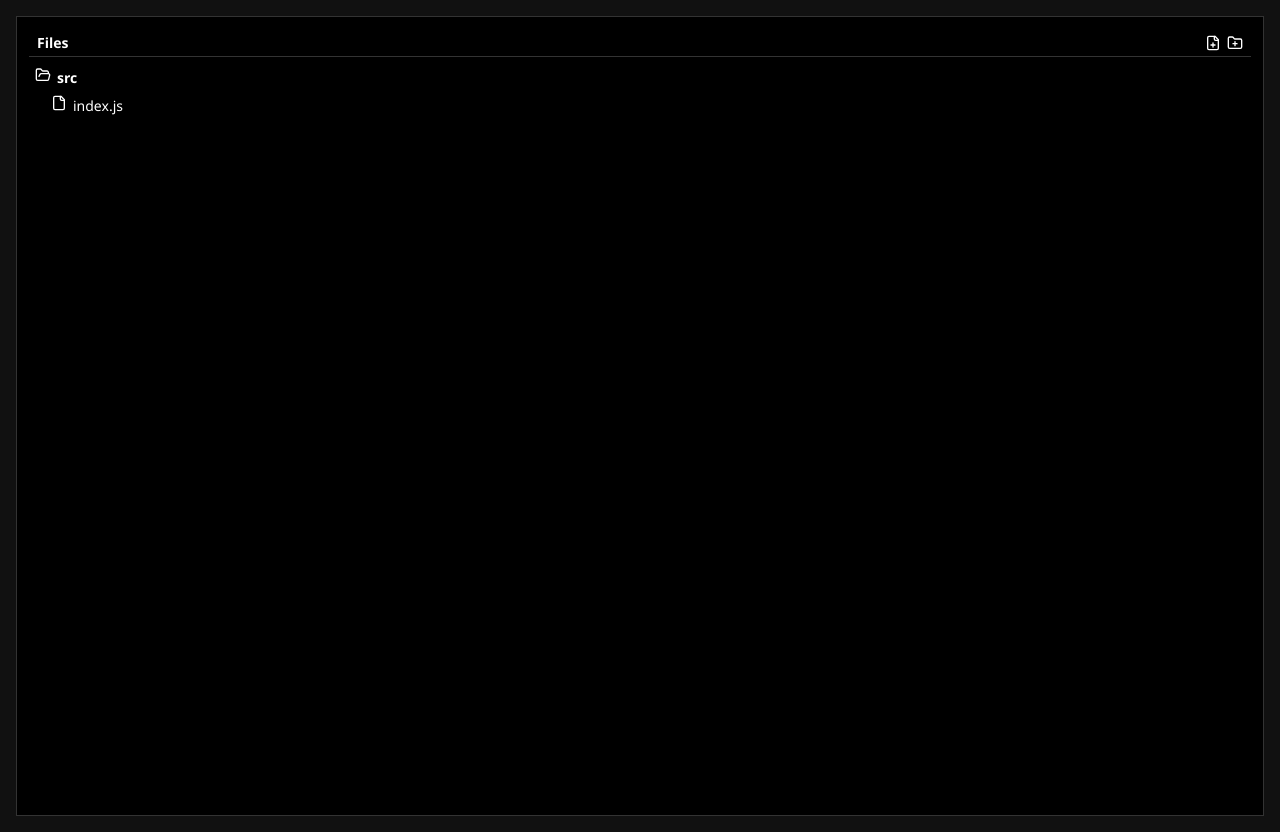
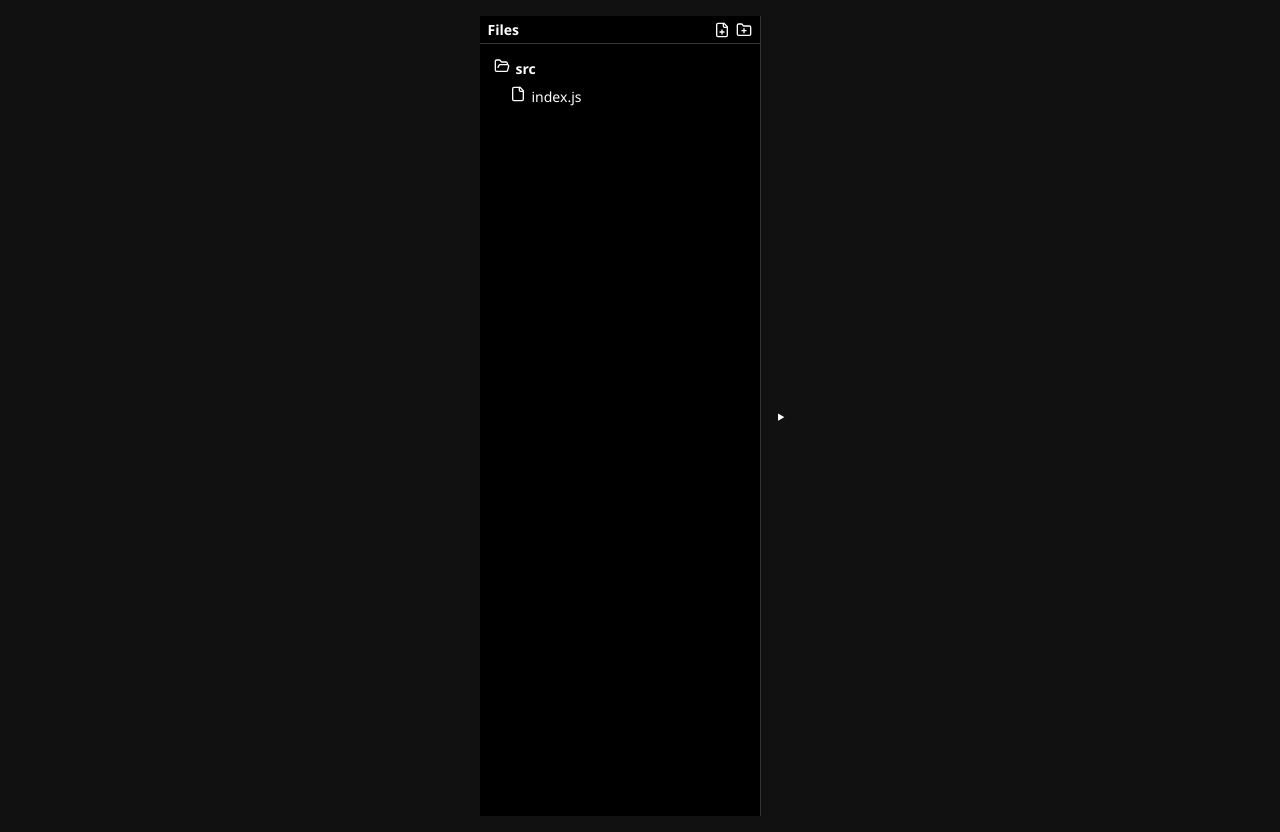
Before and after one commit to sidd98coder/hatchtra-assessment, a React (Vite) app: page / in a window 1280 px wide. Built offline with nearby package versions, Linux system fonts and the light colour scheme.

Commit message:
added a collapasable panel

```diff
--- a/src/components/FileExplorer.jsx
+++ b/src/components/FileExplorer.jsx
@@ -6,6 +6,7 @@ import { FilePlus, FolderPlus } from "lucide-react";
 const FileExplorer = () => {
     const [treeData, setTreeData] = useState(initialData);
     const [selectedId, setSelectedId] = useState(null);
+    const [isCollapsed, setIsCollapsed] = useState(false);
 
     const getRootTargetId = () => {
         // Use first folder in the tree
@@ -92,18 +93,19 @@ const FileExplorer = () => {
     const [ariaMessage, setAriaMessage] = useState("");
 
     return (
+        <div style={{ display: "flex", height: "100vh", background: "#000" }}>
+            {/* Sidebar */}
             <div
                 style={{
-                maxWidth: "100%",
-                width: "100%",
-                height: "100vh",
-                overflow: "auto",
-                background: "#000",
-                padding: "12px",
-                boxSizing: "border-box",
-                border: "1px solid var(--border)",
+                    width: isCollapsed ? "60px" : "280px",
+                    transition: "width 0.3s",
+                    overflow: "hidden",
+                    borderRight: "1px solid var(--border)",
+                    display: "flex",
+                    flexDirection: "column",
                 }}
             >
+                {/* Top Bar */}
                 <div
                     style={{
                         fontWeight: "bold",
@@ -115,7 +117,7 @@ const FileExplorer = () => {
                         borderBottom: "1px solid var(--border)",
                     }}
                 >
-                <span>Files</span>
+                    {!isCollapsed && <span>Files</span>}
                     <div style={{ display: "flex", gap: "6px" }}>
                         <FilePlus
                             aria-label="Add File"
@@ -146,6 +148,7 @@ const FileExplorer = () => {
                     </div>
                 </div>
 
+                {/* Live region for accessibility */}
                 <div
                     aria-live="polite"
                     role="status"
@@ -162,9 +165,12 @@ const FileExplorer = () => {
                     {ariaMessage}
                 </div>
 
-
-
-            <div role="tree" aria-label="File explorer tree">
+                {/* Tree area */}
+                <div
+                    role="tree"
+                    aria-label="File explorer tree"
+                    style={{ flexGrow: 1, overflowY: "auto", padding: "4px 8px" }}
+                >
                     {treeData.map((node) => (
                         <FileNode
                             key={node.id}
@@ -175,11 +181,35 @@ const FileExplorer = () => {
                             onAdd={onAdd}
                             setSelectedId={setSelectedId}
                             selectedId={selectedId}
+                            isCollapsed={isCollapsed} // optional if you want icon-only
                         />
                     ))}
                 </div>
+            </div>
 
+            {/* Collapse Toggle Button */}
+            <button
+                onClick={() => setIsCollapsed((prev) => !prev)}
+                style={{
+                    background: "#111",
+                    color: "white",
+                    border: "none",
+                    cursor: "pointer",
+                    padding: "6px 12px",
+                    writingMode: "vertical-rl",
+                    transform: "rotate(180deg)",
+                    height: "100%",
+                }}
+                aria-label="Toggle Sidebar"
+                title={isCollapsed ? "Expand sidebar" : "Collapse sidebar"}
+            >
+                {isCollapsed ? "⯈" : "⯇"}
+            </button>
+
+            {/* Main content area placeholder */}
+            <div style={{ flex: 1, background: "#111" }} />
         </div>
+
     );
 };
 
```
Lines whose indentation alone changed are shown as unchanged.
